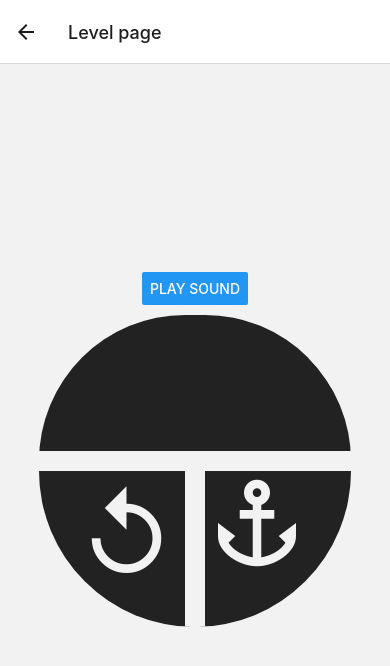
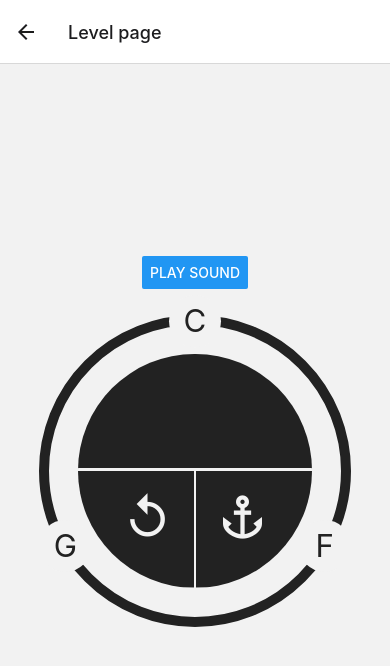
Before and after one commit to JeroenWeener/EarTrainingReactNative, a React Native app: screen /LevelPage in a window 390 px wide. Shown: the top 666 px of the page. Built offline with nearby package versions, Linux system fonts and the light colour scheme.

Commit message:
Adds basic level interface

```diff
--- a/src/pages/level/LevelPage.tsx
+++ b/src/pages/level/LevelPage.tsx
@@ -1,6 +1,6 @@
 import { Audio } from "expo-av"
 import React, { useState } from "react"
-import { Dimensions, StyleSheet, TouchableOpacity } from 'react-native'
+import { Dimensions, StyleSheet, TouchableHighlight, TouchableOpacity } from 'react-native'
 import { Button, View, Text } from "react-native"
 import { NavigationScreenProp } from "react-navigation"
 import NoteService from "../../services/NoteService"
@@ -8,10 +8,11 @@ import Icon from 'react-native-vector-icons/MaterialIcons'
 
 interface LevelProps {
     navigation: NavigationScreenProp<any, any>
+    chords: string[]
 }
 
 const LevelPage = ({
-
+    chords = ['C', 'F', 'G'],
 }: LevelProps) => {
     const [noteService] = useState<NoteService>(new NoteService())
 
@@ -25,38 +26,58 @@ const LevelPage = ({
         console.log('Play grounding sequence stub')
     }
 
-    const playChord = async () => {
-        console.log('Play chord stub')
+    const playChord = (chord: string) => {
+        console.log(`Play chord ${chord} stub`)
     }
 
     return (
         <View style={styles.container}>
             <Button title="Play Sound" onPress={playSound} />
 
-            <View>
+            <View style={styles.outerRing}>
+                <View style={styles.innerCircle}>
                     <TouchableOpacity style={styles.upperHalf}></TouchableOpacity>
                     <View style={styles.lowerHalf}>
                         <TouchableOpacity
                             style={styles.lowerLeftHalf}
-                        onPress={playChord}
+                            onPress={() => playChord('[last played]')}
                         >
-                        <Icon size={answerDialSize / 3} style={styles.lowerLeftButton} name='replay' />
+                            <Icon size={answerDialSize / 6} style={styles.lowerLeftButton} name='replay' />
                         </TouchableOpacity>
                         <TouchableOpacity
                             style={styles.lowerRightHalf}
                             onPress={playGroundingSequence}
                         >
-                        <Icon size={answerDialSize / 3} style={styles.lowerRightButton} name='anchor' />
+                            <Icon size={answerDialSize / 6} style={styles.lowerRightButton} name='anchor' />
                         </TouchableOpacity>
                     </View>
+                </View>
+
+                {chords.map((chord, chordIndex) => {
+                    const phase = chordIndex * 2 * Math.PI / chords.length
+                    const inwardPullFactor = .96 // magic number to align chord buttons with outer ring
+                    const x = Math.sin(phase) * answerDialSize / 2 * inwardPullFactor
+                    const y = -Math.cos(phase) * answerDialSize / 2 * inwardPullFactor
+
+                    return <TouchableHighlight
+                        key={chord}
+                        style={[styles.chordButton, { transform: [{ translateX: x }, { translateY: y }] }]}
+                        underlayColor={'#ddd'}
+                        onPress={() => playChord(chord)}
+                    >
+                        <Text style={styles.chordButtonText}>{chord}</Text>
+                    </TouchableHighlight>
+                })}
             </View>
         </View>
     )
 }
 
-const answerDialSize = .8 * Math.min(Dimensions.get('window').width, Dimensions.get('window').height)
+const windowWidth = Dimensions.get('window').width
+const windowHeight = Dimensions.get('window').height
+const answerDialSize = windowWidth > windowHeight ? windowHeight * .5 : windowWidth * .8 // take up 80% width, or 50% height in landscape layouts
 const defaultColor = 'rgb(242, 242, 242)'
-const borderWidth = 10
+const chordButtonSize = answerDialSize / 6
 
 const styles = StyleSheet.create({
     container: {
@@ -64,48 +85,75 @@ const styles = StyleSheet.create({
         justifyContent: 'center',
         alignItems: 'center',
     },
+    outerRing: {
+        height: answerDialSize,
+        aspectRatio: 1,
+        justifyContent: 'center',
+        alignItems: 'center',
+        margin: chordButtonSize / 2,
+        borderRadius: answerDialSize / 2,
+        borderWidth: answerDialSize / 30,
+        borderColor: '#222',
+    },
+    innerCircle: {
+        height: answerDialSize * 3 / 4,
+        aspectRatio: 1,
+    },
     upperHalf: {
         backgroundColor: '#222',
-        height: answerDialSize / 2,
-        borderTopLeftRadius: answerDialSize / 2,
-        borderTopRightRadius: answerDialSize / 2,
-        borderWidth: borderWidth,
+        height: '50%',
+        borderTopLeftRadius: 10000,
+        borderTopRightRadius: 10000,
+        borderBottomWidth: answerDialSize / 100,
         borderColor: defaultColor,
     },
     lowerHalf: {
         flexDirection: 'row',
-        borderWidth: borderWidth,
-        borderColor: defaultColor,
+        height: '50%',
     },
     lowerLeftHalf: {
         backgroundColor: '#222',
-        height: answerDialSize / 2,
-        width: answerDialSize / 2,
-        borderBottomLeftRadius: answerDialSize / 2,
-        flex: 1,
+        height: '100%',
+        width: '50%',
+        borderBottomLeftRadius: 10000,
+        borderRightColor: defaultColor,
+        borderRightWidth: answerDialSize / 200,
         justifyContent: 'center',
         alignItems: 'center',
-        borderRightWidth: borderWidth,
-        borderColor: defaultColor,
     },
     lowerRightHalf: {
         backgroundColor: '#222',
-        height: answerDialSize / 2,
-        width: answerDialSize / 2,
-        borderBottomRightRadius: answerDialSize / 2,
-        borderLeftWidth: borderWidth,
-        borderColor: defaultColor,
+        height: '100%',
+        width: '50%',
+        borderBottomRightRadius: 10000,
+        borderLeftColor: defaultColor,
+        borderLeftWidth: answerDialSize / 200,
+        justifyContent: 'center',
+        alignItems: 'center',
     },
     lowerLeftButton: {
-        paddingLeft: '20%',
-        paddingBottom: '20%',
+        marginLeft: '20%',
+        marginBottom: '20%',
         color: defaultColor,
     },
     lowerRightButton: {
-        paddingRight: '20%',
-        paddingBottom: '20%',
+        marginRight: '20%',
+        marginBottom: '20%',
         color: defaultColor,
     },
+    chordButton: {
+        position: 'absolute',
+        backgroundColor: defaultColor,
+        borderRadius: chordButtonSize / 2,
+        aspectRatio: 1,
+        width: chordButtonSize,
+        justifyContent: 'center',
+        alignItems: 'center',
+    },
+    chordButtonText: {
+        color: '#222',
+        fontSize: answerDialSize / 10,
+    }
 })
 
 export default LevelPage
```
Lines whose indentation alone changed are shown as unchanged.
